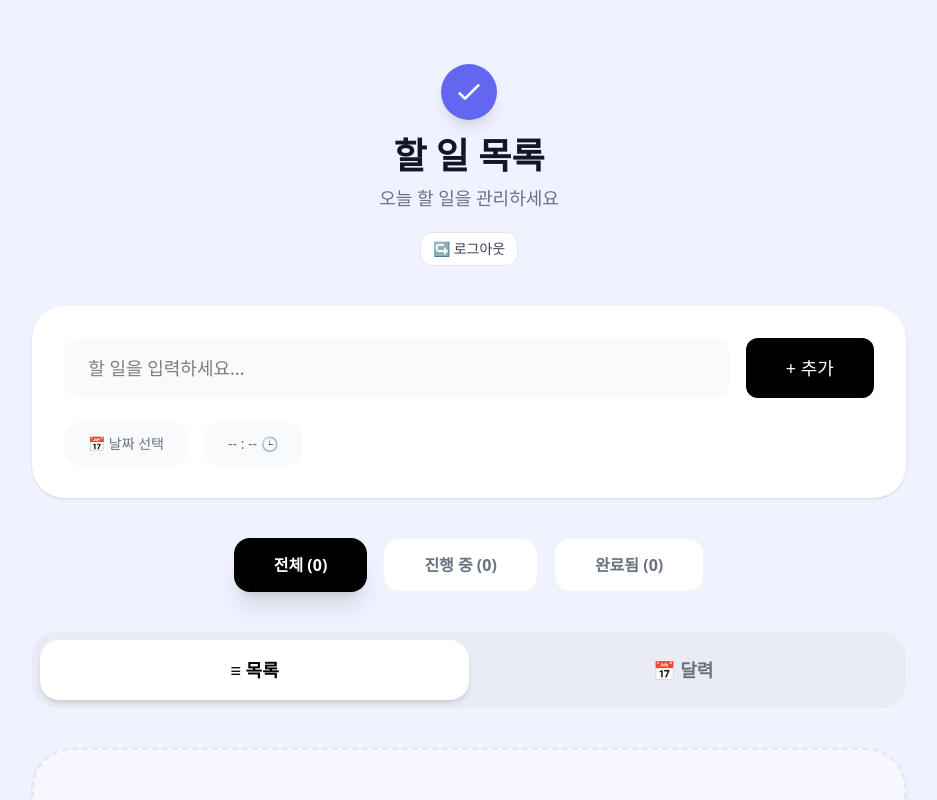
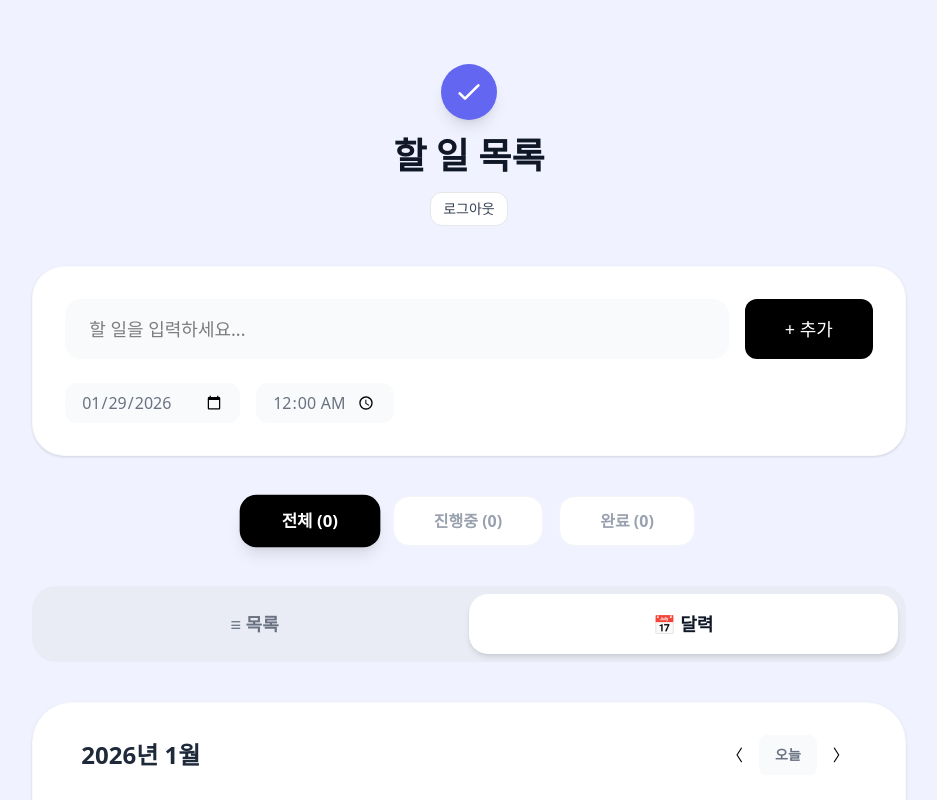
Before and after one commit to lea2047-bot/oz_personal_project, a React (Vite) app: page /main in a window 1280 px wide. Both pictures are taken after a click on the button "📅 달력". Shown: the top 800 px of the page, without its empty margins (171-1108 px from the left). Built offline with nearby package versions, Linux system fonts and the light colour scheme.

Commit message:
feat: 캘린더 기능 구현 (#20)

```diff
--- a/src/pages/MainPage.tsx
+++ b/src/pages/MainPage.tsx
@@ -1,12 +1,14 @@
  import React, { useState } from "react";
 import { useNavigate } from "react-router-dom";
 import { Layout, Button, Card } from "../components/common";
-import TodoItem from "../components/TodoItem"; // 생성한 컴포넌트 임포트
+import TodoItem from "../components/TodoItem";
 
 interface Todo {
   id: number;
   text: string;
   completed: boolean;
+  date: string;
+  time: string;
 }
 
 const MainPage = () => {
@@ -14,23 +16,23 @@ const MainPage = () => {
 
   const [todos, setTodos] = useState<Todo[]>([]);
   const [inputValue, setInputValue] = useState("");
+  const [selectedDate, setSelectedDate] = useState(new Date().toISOString().split('T')[0]);
+  const [selectedTime, setSelectedTime] = useState("00:00");
   const [activeTab, setActiveTab] = useState<'전체' | '진행중' | '완료'>('전체');
+  const [viewMode, setViewMode] = useState<'list' | 'calendar'>('list');
 
   const handleAddTodo = () => {
     if (!inputValue.trim()) return;
-    const newTodo: Todo = { id: Date.now(), text: inputValue, completed: false };
+    const newTodo: Todo = {
+      id: Date.now(),
+      text: inputValue,
+      completed: false,
+      date: selectedDate,
+      time: selectedTime,
+    };
     setTodos([...todos, newTodo]);
     setInputValue("");
   };
-
-  const toggleTodo = (id: number) =>
-    setTodos(todos.map(t => t.id === id ? { ...t, completed: !t.completed } : t));
-
-  const deleteTodo = (id: number) =>
-    setTodos(todos.filter(t => t.id !== id));
-
-  const updateTodo = (id: number, text: string) =>
-    setTodos(todos.map(t => t.id === id ? { ...t, text } : t));
 
   const filteredTodos = todos.filter(t => {
     if (activeTab === '진행중') return !t.completed;
@@ -38,9 +40,6 @@ const MainPage = () => {
     return true;
   });
 
-  const baseTabStyle = "px-10 py-3.5 rounded-2xl text-base transition-all";
-  const activeTabStyle = "bg-black text-white font-bold shadow-xl transform hover:scale-105";
-  const inactiveTabStyle = "bg-white text-gray-500 font-semibold hover:bg-gray-50 border border-gray-100";
   return (
     <Layout maxWidth="70%">
       <div className="flex flex-col items-center mt-6 mb-10">
@@ -49,71 +48,154 @@ const MainPage = () => {
             <path strokeLinecap="round" strokeLinejoin="round" strokeWidth="2" d="M5 13l4 4L19 7" />
           </svg>
         </div>
-        <h1 className="text-4xl font-extrabold text-gray-900 mb-2">할 일 목록</h1>
-        <p className="text-gray-500 mb-5 text-lg">오늘 할 일을 관리하세요</p>
-        <Button variant="outline" size="sm" className="bg-white" onClick={() => navigate("/")}>
-          <span className="mr-1">↪</span> 로그아웃
-        </Button>
+        <h1 className="text-4xl font-extrabold text-gray-900">할 일 목록</h1>
+        <Button variant="outline" size="sm" className="mt-4 bg-white" onClick={() => navigate("/")}>로그아웃</Button>
       </div>
-      <Card className="w-full p-8 mb-10 shadow-sm border-none bg-white rounded-4xl">
+
+      <Card className="w-full p-8 mb-10 shadow-sm bg-white rounded-4xl">
         <div className="flex gap-4 mb-6">
           <input
             type="text"
             placeholder="할 일을 입력하세요..."
-            className="flex-1 bg-gray-50 border-none rounded-2xl px-6 py-4 outline-none focus:ring-2 focus:ring-indigo-500 text-lg"
+            className="flex-1 bg-gray-50 rounded-2xl px-6 py-4 outline-none focus:ring-2 focus:ring-indigo-500 text-lg"
             value={inputValue}
             onChange={(e) => setInputValue(e.target.value)}
-            onKeyDown={(e) => e.key === "Enter" && handleAddTodo()}
+            onKeyDown={(e) => e.key === 'Enter' && handleAddTodo()}
           />
-          <Button className="bg-black px-10 rounded-2xl font-bold text-lg" onClick={handleAddTodo}>
-            + 추가
-          </Button>
+          <Button className="bg-black px-10 rounded-2xl font-bold text-lg" onClick={handleAddTodo}>+ 추가</Button>
         </div>
-        <div className="flex gap-4 text-gray-500 text-sm">
-          <div className="bg-gray-50 px-6 py-3 rounded-2xl">📅 날짜 선택</div>
-          <div className="bg-gray-50 px-6 py-3 rounded-2xl">-- : -- 🕒</div>
+
+        <div className="flex gap-4 items-center">
+          <input
+            type="date"
+            className="bg-gray-50 px-4 py-2 rounded-xl text-gray-500 border-none outline-none cursor-pointer"
+            value={selectedDate}
+            onChange={(e) => setSelectedDate(e.target.value)}
+          />
+          <input
+            type="time"
+            className="bg-gray-50 px-4 py-2 rounded-xl text-gray-500 border-none outline-none cursor-pointer"
+            value={selectedTime}
+            onChange={(e) => setSelectedTime(e.target.value)}
+          />
         </div>
       </Card>
+
       <div className="flex justify-center gap-4 mb-10">
-        <button onClick={() => setActiveTab('전체')} className={`${baseTabStyle} ${activeTab === '전체' ? activeTabStyle : inactiveTabStyle}`}>
-          전체 ({todos.length})
+        {(['전체', '진행중', '완료'] as const).map(tab => (
+          <button
+            key={tab}
+            onClick={() => setActiveTab(tab)}
+            className={`px-10 py-3 rounded-2xl font-bold transition-all ${activeTab === tab ? 'bg-black text-white shadow-lg scale-105' : 'bg-white text-gray-400 border border-gray-100 hover:bg-gray-50'}`}
+          >
+            {tab} ({tab === '전체' ? todos.length : tab === '진행중' ? todos.filter(t => !t.completed).length : todos.filter(t => t.completed).length})
           </button>
-        <button onClick={() => setActiveTab('진행중')} className={`${baseTabStyle} ${activeTab === '진행중' ? activeTabStyle : inactiveTabStyle}`}>
-          진행 중 ({todos.filter(t => !t.completed).length})
+        ))}
+      </div>
+
+      <div className="w-full flex bg-gray-200/50 p-2 rounded-3xl mb-10 font-bold">
+        <button
+          onClick={() => setViewMode('list')}
+          className={`flex-1 py-4 rounded-[1.2rem] text-lg transition-all ${viewMode === 'list' ? 'bg-white shadow-md text-gray-900' : 'text-gray-500'}`}>
+          ≡ 목록
         </button>
-        <button onClick={() => setActiveTab('완료')} className={`${baseTabStyle} ${activeTab === '완료' ? activeTabStyle : inactiveTabStyle}`}>
-          완료됨 ({todos.filter(t => t.completed).length})
+        <button
+          onClick={() => setViewMode('calendar')}
+          className={`flex-1 py-4 rounded-[1.2rem] text-lg transition-all ${viewMode === 'calendar' ? 'bg-white shadow-md text-gray-900' : 'text-gray-500'}`}>
+          📅 달력
         </button>
       </div>
-      <div className="w-full flex bg-gray-200/50 p-2 rounded-3xl mb-10">
-        <button className="flex-1 py-4 bg-white rounded-[1.2rem] shadow-md font-bold text-lg">≡ 목록</button>
-        <button className="flex-1 py-4 text-gray-500 font-semibold text-lg">📅 달력</button>
-      </div>
-      <div className="w-full">
+
+      {viewMode === 'list' ? (
+        <div className="w-full space-y-3">
           {filteredTodos.length > 0 ? (
             filteredTodos.map(todo => (
               <TodoItem
                 key={todo.id}
                 todo={todo}
-              onToggle={toggleTodo}
-              onDelete={deleteTodo}
-              onUpdate={updateTodo} />
-          ))):
-          (
-          <Card className="w-full py-36 flex flex-col items-center justify-center bg-white/40 border-2 border-dashed border-gray-200 shadow-none rounded-[2.5rem]">
-            <p className="text-gray-400 font-bold text-2xl">
-              {activeTab === '완료' ? "완료된 할 일이 없습니다." : "할 일을 추가해보세요!"}
-            </p>
+                onToggle={(id) => setTodos(todos.map(t => t.id === id ? {...t, completed: !t.completed} : t))}
+                onDelete={(id) => setTodos(todos.filter(t => t.id !== id))}
+                onUpdate={(id, text) => setTodos(todos.map(t => t.id === id ? {...t, text} : t))}
+              />
+            ))
+          ) : (
+            <Card className="w-full py-36 flex flex-col items-center justify-center border-dashed border-2 border-gray-200 bg-transparent rounded-[2.5rem]">
+               <p className="text-gray-400 font-bold text-2xl">할 일이 없습니다!</p>
             </Card>
           )}
         </div>
-      {todos.length > 0 && (
-        <div className="mt-8 text-center text-gray-400 font-medium">
-          전체 {todos.length} | 완료 {todos.filter(t => t.completed).length} | 진행 중 {todos.filter(t => !t.completed).length}
-        </div>
+      ) : (
+        <CalendarView todos={todos} />
       )}
     </Layout>
   );
 };
 
+const CalendarView = ({ todos }: { todos: Todo[] }) => {
+  const [currentDate, setCurrentDate] = useState(new Date());
+
+  const year = currentDate.getFullYear();
+  const month = currentDate.getMonth();
+
+  const firstDayOfMonth = new Date(year, month, 1).getDay();
+  const daysInMonth = new Date(year, month + 1, 0).getDate();
+
+  const handlePrevMonth = () => setCurrentDate(new Date(year, month - 1, 1));
+  const handleNextMonth = () => setCurrentDate(new Date(year, month + 1, 1));
+
+  return (
+    <Card className="w-full p-8 bg-white rounded-[2.5rem] shadow-sm">
+      <div className="flex items-center justify-between mb-8 px-4">
+        <h2 className="text-2xl font-bold text-gray-800">{year}년 {month + 1}월</h2>
+        <div className="flex gap-2">
+          <button onClick={handlePrevMonth} className="p-2 hover:bg-gray-100 rounded-full transition-colors">〈</button>
+          <button onClick={() => setCurrentDate(new Date())} className="px-4 py-1 bg-gray-50 text-gray-500 rounded-lg text-sm font-semibold hover:bg-gray-100">오늘</button>
+          <button onClick={handleNextMonth} className="p-2 hover:bg-gray-100 rounded-full transition-colors">〉</button>
+        </div>
+      </div>
+
+      <div className="grid grid-cols-7 gap-px bg-gray-100 border border-gray-100 rounded-2xl overflow-hidden">
+        {['일', '월', '화', '수', '목', '금', '토'].map((d, i) => (
+          <div key={d} className={`bg-white text-center font-bold py-3 text-sm ${i === 0 ? 'text-red-500' : i === 6 ? 'text-blue-500' : 'text-gray-400'}`}>
+            {d}
+          </div>
+        ))}
+
+        {Array.from({ length: firstDayOfMonth }).map((_, i) => (
+          <div key={`empty-${i}`} className="bg-white min-h-[120px]" />
+        ))}
+
+        {Array.from({ length: daysInMonth }).map((_, i) => {
+          const day = i + 1;
+          const dateStr = `${year}-${String(month + 1).padStart(2, '0')}-${String(day).padStart(2, '0')}`;
+          const dayTodos = todos.filter(t => t.date === dateStr);
+          const isToday = new Date().toDateString() === new Date(year, month, day).toDateString();
+
+          const dayOfWeek = new Date(year, month, day).getDay();
+          const isSunday = dayOfWeek === 0;
+          const isSaturday = dayOfWeek === 6;
+
+          return (
+            <div key={i} className="bg-white min-h-[120px] p-2 border-t border-l border-gray-50 hover:bg-indigo-50/20 transition-all group">
+              <span className={`text-sm font-bold inline-flex items-center justify-center w-7 h-7 rounded-full
+                ${isToday ? 'bg-indigo-600 text-white shadow-md' :
+                  isSunday ? 'text-red-500' :
+                  isSaturday ? 'text-blue-500' : 'text-gray-600'}`}>
+                {day}
+              </span>
+              <div className="mt-2 space-y-1">
+                {dayTodos.map(todo => (
+                  <div key={todo.id} className={`text-[10px] p-1.5 rounded-md truncate border ${todo.completed ? 'bg-gray-50 text-gray-300 line-through' : 'bg-indigo-50 text-indigo-700 border-indigo-100'}`}>
+                    <span className="opacity-60 mr-1">{todo.time}</span> {todo.text}
+                  </div>
+                ))}
+              </div>
+            </div>
+          );
+        })}
+      </div>
+    </Card>
+  );
+};
+
 export default MainPage;
```
Lines whose indentation alone changed are shown as unchanged.
